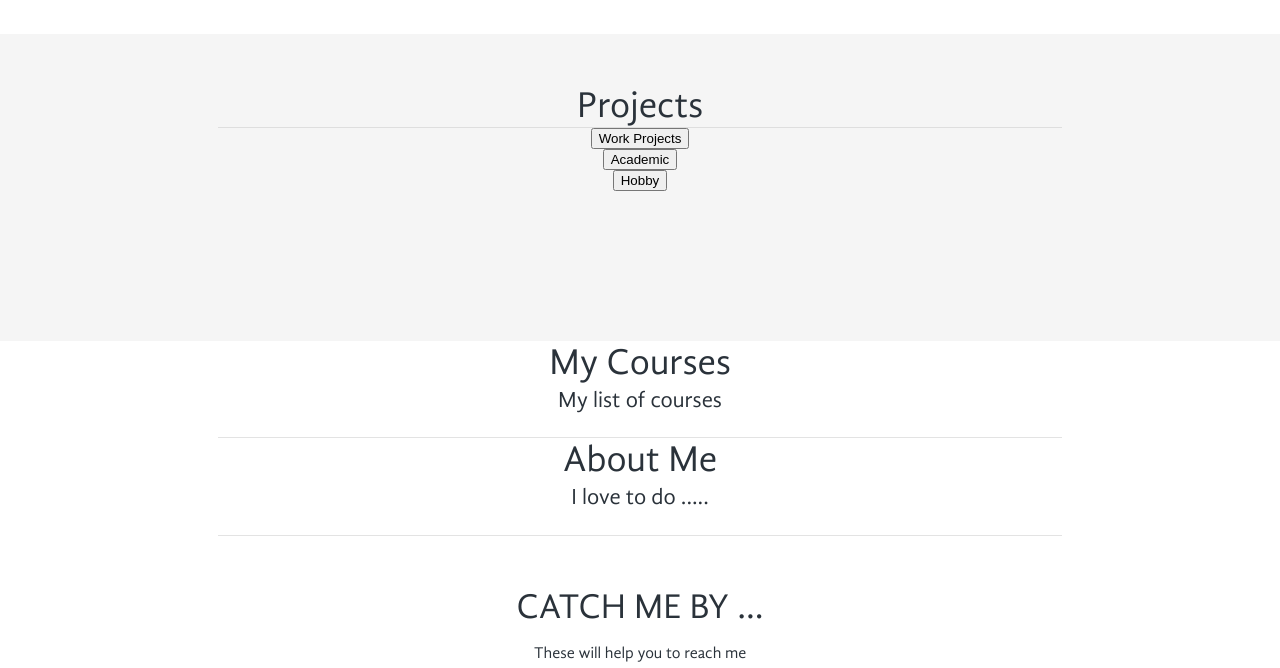
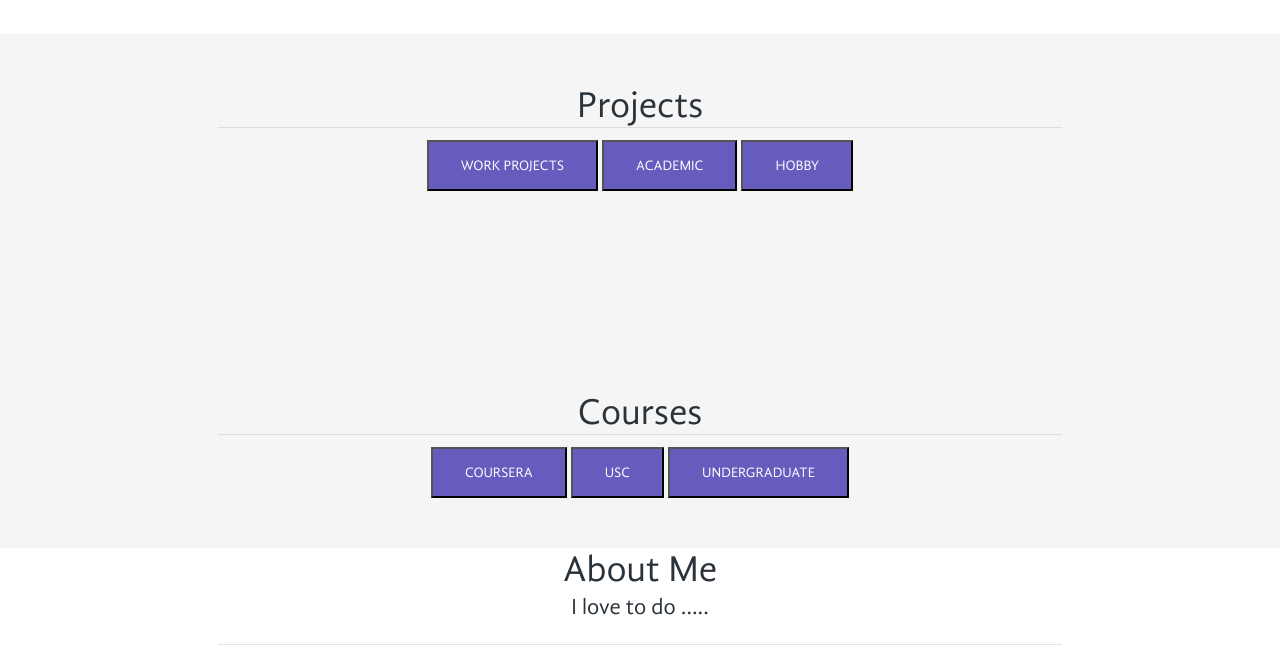
Before and after one commit to ArulSamuel/Portfolio, a plain HTML site: page index.html in a window 1280 px wide. Shown: the part 800-1468 px from the top of the page. Drawn offline with nearby package versions, Linux system fonts and the light colour scheme.

Commit message:
Adding courses as Dynamically loaded JSON data + Stylesheet changes

```diff
--- a/css/style.css
+++ b/css/style.css
@@ -259,6 +259,47 @@ img{max-width:100%;}
 .button:hover{
 	background: #2A323A;
 }
+
+.grid3-buttons{
+	font-family: 'gandhi_sansregular';
+	color: #FFFFFF;
+	margin-top: 12px;
+	background: #665cbe;
+	display: inline-block;
+	padding: 15px 32px;
+	text-transform: uppercase;
+	font-size: 0.875em;
+	transition: 0.5s ease;
+	-o-transition: 0.5s ease;
+	-webkit-transition: 0.5s ease;
+}
+.grid3-buttons:hover{
+	background: #2A323A;
+}
+.grid3-buttons-div ul li{
+	text-align:center;
+	display:inline-block;
+}
+.grid4-buttons{
+	font-family: 'gandhi_sansregular';
+	color: #FFFFFF;
+	margin-top: 12px;
+	background: #665cbe;
+	display: inline-block;
+	padding: 15px 32px;
+	text-transform: uppercase;
+	font-size: 0.875em;
+	transition: 0.5s ease;
+	-o-transition: 0.5s ease;
+	-webkit-transition: 0.5s ease;
+}
+.grid4-buttons:hover{
+	background: #2A323A;
+}
+.grid4-buttons-div ul li{
+	text-align:center;
+	display:inline-block;
+}
 .grid3-left ul{
 	margin: 0px 0px 9px 0px;
 }
--- a/index.html
+++ b/index.html
@@ -19,6 +19,9 @@ License URL: http://creativecommons.org/licenses/by/3.0/
 			});
 			$(".grid3-buttons").click(function() {
 				displayProjects(this.id);
+			});
+			$(".grid4-buttons").click(function() {
+				displayCourses(this.id);
 			});
 		});
 		var itemsJSON;
@@ -47,6 +50,22 @@ License URL: http://creativecommons.org/licenses/by/3.0/
 					}
 					var str = '<div class="grid3-content"><div class="grid3-left"><h3>'+prj.project_name+'</h3><br/><h4>'+prj.project_context+' , '+prj.project_institution+'</h4><p><br/>'+description+'</p></div><div class="clear"></div></div>';
 					$('#projects-div').append(str);
+				}
+			}
+		}
+		function displayCourses(courseSource)
+		{
+			$('#courses-div').empty();
+			for(i=0	;i<itemsJSON.Courses.length;i++)
+			{
+
+				if(itemsJSON.Courses[i].course_from == courseSource)
+				{
+					var course = itemsJSON.Courses[i];
+					var course_name = course.course_name;
+					var learning = course.learning;
+					var str = '<div class="grid3-content"><div class="grid3-left"><h3>'+course_name+'</h3>,<h4>'+courseSource+'</h4><br/><p>'+learning+'</p></div></div>';
+					$('#courses-div').append(str);
 				}
 			}
 		}
@@ -121,9 +140,20 @@ License URL: http://creativecommons.org/licenses/by/3.0/
 			    <!-- Content (Projects) added dynamically -->
 			</div>
 		</div>
-		<div class="grid3-header" id="courses">
-			<h3> My Courses </h3>
-			<p> My list of courses </p>
+		<div class="grid3">
+			<div class="grid3-header" id="courses">
+				<h3>Courses</h3>
+			</div>
+			<div class = "grid3-buttons-div" align = "center">
+				<ul>
+					<li><button class = "grid4-buttons" id = "Coursera">Coursera</button></li>
+					<li><button class = "grid4-buttons" id = "USC">USC</button></li>
+					<li><button class = "grid4-buttons" id = "Undergraduate">Undergraduate</button></li>
+				</ul>
+			</div>
+			<div class = "button-g2-click-div" id = "courses-div">
+			    <!-- Content (Courses) added dynamically -->
+			</div>
 		</div>
 
 		<div class="grid3-header" id="aboutMe">
```
